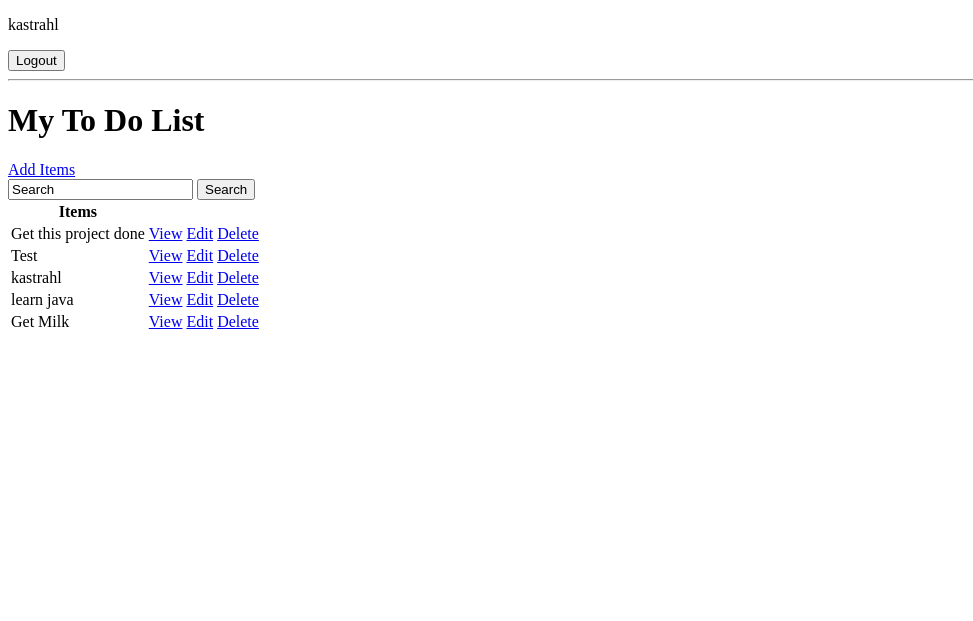
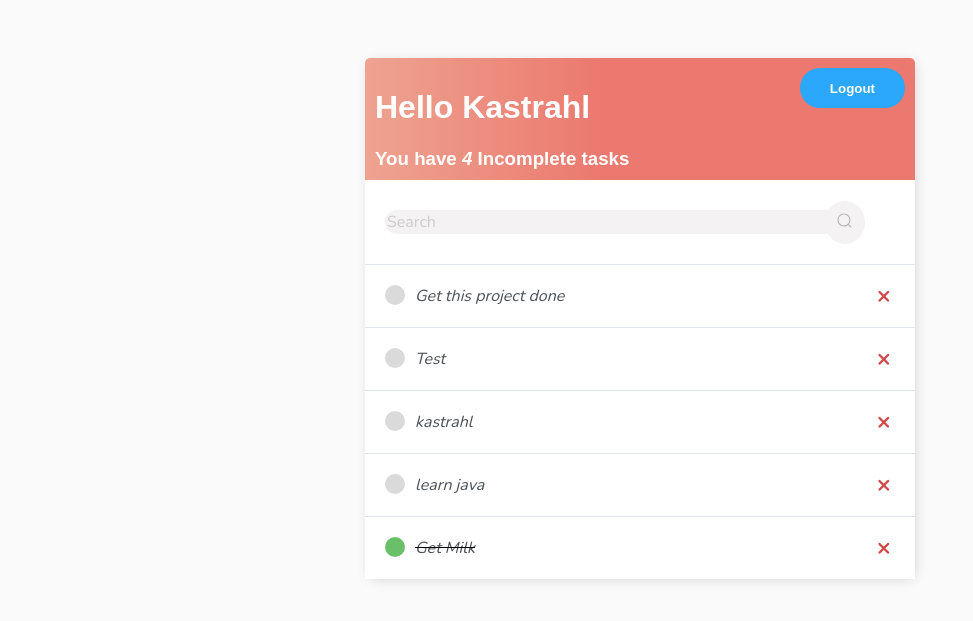
Before and after one commit to kastrahl/simpletodo, a Django app: page / in a window 1280 px wide. Shown: the top 621 px of the page, without its empty margins (0-973 px from the left). Run offline with Django 5.2, Linux system fonts and the light colour scheme; a user stored in the database is signed in; data comes from the database, SQL or seed files in the repository; both versions use the stored data as it was after the commit.

Commit message:
CSS addition and UI componenets

```diff
--- /dev/null
+++ b/base/static/style.css
@@ -0,0 +1,300 @@
+/* *{
+    margin: 0;
+    padding: 0;
+    box-sizing: border-box;
+    font-family: sans-serif;
+}
+
+html{
+    scroll-behavior: smooth;
+} */
+
+body{
+    background-color:#FAFAFA;
+    font-family: 'Nunito', sans-serif;
+    padding-top: 50px;
+}
+
+.container{
+    max-width: 550px;
+    margin: auto;
+    /* above two lines give responsiveness  */
+    background-color:#fff ;
+    -webkit-box-shadow: 2px 2px 13px -4px rgba(0, 0, 0, 0.21);
+    box-shadow: 2px 2px 13px -4px rgba(0, 0, 0, 0.21);
+}
+
+h1,h2,h3,h4,h5,h6 {
+    font-family: 'Raleway', sans-serif;
+}
+
+a,p {
+    color: #4b5156;
+}
+
+.header-bar {
+    display: flex;
+    justify-content: space-between;
+    color: #fff;
+    padding: 10px;
+    border-radius: 5px 5px 0 0;
+    background: linear-gradient(90deg, #EEA390 0%, #EB796F 43%, #EB796F 100%);
+}
+
+.header-bar a {
+    color: rgb(247, 247, 247);
+    text-decoration: none;
+}
+
+
+/* Logout button  */
+button.styled-button,
+a.styled-button {
+  padding: 12.5px 30px;
+  border: 0;
+  border-radius: 100px;
+  background-color: #2ba8fb;
+  color: #ffffff;
+  font-weight: bold;
+  text-decoration: none;
+  display: inline-block;
+  transition: all 0.5s;
+  -webkit-transition: all 0.5s;
+}
+
+button.styled-button:hover,
+a.styled-button:hover {
+  background-color: #6fc5ff;
+  box-shadow: 0 0 20px #6fc5ff50;
+  transform: scale(1.1);
+}
+
+button.styled-button:active,
+a.styled-button:active {
+  background-color: #3d94cf;
+  transition: all 0.25s;
+  -webkit-transition: all 0.25s;
+  box-shadow: none;
+  transform: scale(0.98);
+}
+
+/* delete button task */
+
+button.styled-button-delete,
+a.styled-button-delete {
+  padding: 12.5px 20px;
+  border: 0;
+  border-radius: 100px;
+  background-color: #efa6a6;
+  color: #ffffff;
+  font-weight: bold;
+  text-decoration: none;
+  display: inline-block;
+  transition: all 0.5s;
+  -webkit-transition: all 0.5s;
+}
+
+button.styled-button-delete:hover,
+a.styled-button-delete:hover {
+  background-color: #fa3131;
+  box-shadow: 0 0 20px #6fc5ff50;
+  transform: scale(1.1);
+}
+
+button.styled-button-delete:active,
+a.styled-button-delete:active {
+  background-color: #3d94cf;
+  transition: all 0.25s;
+  -webkit-transition: all 0.25s;
+  box-shadow: none;
+  transform: scale(0.98);
+}
+
+/* Search Bar  */
+.search {
+    display: flex;
+    align-items: center;
+    justify-content: space-between;
+    text-align: center;
+    margin: 20px;
+}
+
+.search__input {
+    font-family: inherit;
+    font-size: inherit;
+    background-color: #f4f2f2;
+    border: none;
+    color: #646464;
+    /* padding: 0.7rem 1rem 0.7rem 1rem; */
+    border-radius: 30px;
+    width: 100%;
+    transition: all ease-in-out .5s;
+    /* margin-right: -2rem; */
+}
+
+.search__input:hover, .search__input:focus {
+    box-shadow: 0 0 1em #00000013;
+}
+
+.search__input:focus {
+    outline: none;
+    background-color: #f0eeee;
+}
+
+.search__input::-webkit-input-placeholder {
+    font-weight: 100;
+    color: #ccc;
+}
+
+.search__input:focus + .search__button {
+    background-color: #f0eeee;
+}
+
+.search__button {
+    position: relative;
+    right: 30px; /* Adjust the position of the button as needed */
+    background-color: #f4f2f2;
+    border: none;
+    cursor: pointer;
+    padding: 0;
+    margin-top: .1em;
+    padding: 0.7rem;
+    border-radius: 50%;
+}
+
+.search__button:hover {
+    cursor: pointer;
+}
+
+.search__icon {
+    height: 1.3em;
+    width: 1.3em;
+    fill: #b4b4b4;
+}
+
+
+
+/* UI opensource task cards  CSS */
+
+.card p {
+    font-size: 17px;
+    font-weight: 400;
+    line-height: 20px;
+    color: #666;
+    text-decoration: none;
+}
+
+.card p.small {
+    font-size: 14px;
+}
+
+.go-corner {
+    display: flex;
+    align-items: center;
+    justify-content: center;
+    position: absolute;
+    width: 32px;
+    height: 32px;
+    overflow: hidden;
+    top: 0;
+    right: 0;
+    background-color: #00838d;
+    border-radius: 0 4px 0 32px;
+}
+
+.go-arrow {
+    margin-top: -4px;
+    margin-right: -4px;
+    color: white;
+    font-family: courier, sans;
+}
+
+.card1 {
+    display: flex;
+    align-items: center;
+    justify-content: space-between;
+    position: relative;
+    /* max-width: 262px; */
+    background-color: #f2f8f9;
+    border-radius: 4px;
+    padding: 32px 24px;
+    margin: 12px;
+    text-decoration: none;
+    z-index: 0;
+    overflow: hidden;
+}
+
+.card1:before {
+    content: "";
+    position: absolute;
+    z-index: -1;
+    top: -16px;
+    right: -16px;
+    background: #00838d;
+    height: 32px;
+    width: 32px;
+    border-radius: 32px;
+    transform: scale(1);
+    transform-origin: 50% 50%;
+    transition: transform 0.25s ease-out;
+}
+
+.card1:hover:before {
+    transform: scale(200);
+}
+
+.card1:hover p {
+    transition: all 0.3s ease-out;
+    color: rgba(255, 255, 255, 0.8);
+}
+
+.card1:hover h3 {
+    transition: all 0.3s ease-out;
+    color: #fff;
+}
+
+
+
+/* Tutorial tasks CSS  */
+.task-wrapper{
+    display: flex;
+    align-items: center;
+    justify-content: space-between;
+    background-color: #fff;
+    border-top: 1px solid #dfe4ea;
+    overflow: hidden;
+}
+.task-title {
+    display: flex;
+    padding: 20px;
+}
+
+.task-title a {
+    text-decoration: none;
+    color: #4b5156;
+    margin-left: 10px;
+}
+
+.task-complete-icon {
+    height: 20px;
+    width: 20px;
+    background-color: rgb(105, 192, 105);
+    border-radius: 50%;
+}
+
+.task-incomplete-icon {
+    height: 20px;
+    width: 20px;
+    background-color: rgb(218, 218, 218);
+    border-radius: 50%;
+}
+
+.delete-link {
+    margin-right: 25px;
+    text-decoration: none;
+    font-weight: 900;
+    color: #cf4949;
+    font-size: 22px;
+    line-height: 0;
+    padding: 20px 0px;
+}
--- /dev/null
+++ b/base/templates/base/main.html
@@ -0,0 +1,21 @@
+{% load static %}
+<!DOCTYPE html>
+<html lang="en">
+<head>
+    <meta charset="UTF-8">
+    <meta name="viewport" content="width=device-width, initial-scale=1.0">
+    <title>To Do List</title>
+    <link rel="stylesheet" type="text/css" href="{% static 'style.css' %}">
+    <link rel="preconnect" href="https://fonts.googleapis.com">
+    <link rel="preconnect" href="https://fonts.gstatic.com" crossorigin>
+    <link href="https://fonts.googleapis.com/css2?family=Nunito:wght@200&display=swap" rel="stylesheet">
+</head>
+<body>
+    <div class="container">
+        <!-- elements from other pages will go here -->
+        {% block content %}
+
+        {% endblock content %}
+    </div>
+</body>
+</html>
--- a/base/templates/base/task_list.html
+++ b/base/templates/base/task_list.html
@@ -1,5 +1,7 @@
+{% extends 'base/main.html' %}
+{% block content %}
 <!-- homepage tasks listing  -->
-<!DOCTYPE html>
+<!-- <!DOCTYPE html>
 <html lang="en">
 <head>
     <meta charset="UTF-8">
@@ -8,17 +10,27 @@
 </head>
 <body>
 
+
+</body> -->
+
+<div class="header-bar">
+    <div>
+        <h1>Hello {{request.user | title}}</h1>
+        <h3 style = "margin: 0"> You have <i>{{count}}</i> Incomplete task{{count|pluralize:"s"}} </h3>
+    </div>
     {% if request.user.is_authenticated %}
-    <p>{{ request.user }}</p>
-    <!-- <a href="{% url 'logout' %}">Log Out</a>       Won't work error 405, need csrf token by django -->
+    <!-- <a href="{% url 'logout' %}">Log Out</a>       Won't work error 405 get instead of post, need csrf token by django -->
     <form action="{% url 'logout' %}" method="post">
         {% csrf_token %}
-        <button type="submit">Logout</button>
+        <button type="submit" class="styled-button" >Logout</button>
     </form>
     {% else %}
-    <a href="{% url 'login' %}">Log In</a>
+    <a href="{% url 'login' %}" class="styled-button" >Log In</a>
     {% endif %}
+</div>
 
+
+<!--
 <hr>
 <h1>My To Do List</h1>
 <a href="{% url 'task-create' %}"> Add Items</a>
@@ -26,27 +38,99 @@
 <form method="get" id="search-form" >
     <input type="search" name="search-area" value="{% if search_input %}{{ search_input }}{% else %}Search{% endif %}" onfocus="clearSearchHint(this)" onblur="restoreSearchHint(this)">
     <input type="submit" value="Search">
+</form> -->
+
+<form id="search-form" action="/search" method="get">
+<div class="search">
+    <input type="text" class="search__input" placeholder="Search">
+    <button class="search__button">
+        <svg class="search__icon" aria-hidden="true" viewBox="0 0 24 24">
+            <g>
+                <path d="M21.53 20.47l-3.66-3.66C19.195 15.24 20 13.214 20 11c0-4.97-4.03-9-9-9s-9 4.03-9 9 4.03 9 9 9c2.215 0 4.24-.804 5.808-2.13l3.66 3.66c.147.146.34.22.53.22s.385-.073.53-.22c.295-.293.295-.767.002-1.06zM3.5 11c0-4.135 3.365-7.5 7.5-7.5s7.5 3.365 7.5 7.5-3.365 7.5-7.5 7.5-7.5-3.365-7.5-7.5z"></path>
+            </g>
+        </svg>
+    </button>
+</div>
 </form>
+
+<div class="task-item-wrapper">
+    {% for task in tasks %}
+        <div class="task-wrapper">
+            {% if task.complete %}
+                <div class="task-title">
+                    <div class="task-complete-icon"></div>
+                    <i><s><a href="{% url 'task-update' task.id %}">{{task}}</a></s></i>
+                </div>
+                <a class="delete-link" href="{% url 'task-delete' task.id %}">&#215;</a>
+            {% else %}
+                <div class="task-title">
+                    <div class="task-incomplete-icon"></div>
+                    <i><a href="{% url 'task-update' task.id %}">{{task}}</a></i>
+                </div>
+                <a class="delete-link" href="{% url 'task-delete' task.id %}">&#215;</a>
+            {% endif %}
+        </div>
+    {% empty %}
+    <h3>No Items in List</h3>
+    {% endfor %}
+</div>
+
+
+
+<!--
+
+<div class="cards-container">
+    <!- - Loop through all the items - ->
+    {% for task in tasks %}
+    <div class="card1">
+        <a href="{% url 'task-update' task.id %}">
+            <p>{{ task.title }}</p>
+            <!- - <p class="small">details </p> - ->
+            <div class="go-corner" href="#">
+                <div class="go-arrow">
+                    →
+                </div>
+            </div>
+        </a>
+        <div class="card-actions">
+            <!- - <a class="delete-link" href="{% url 'task-delete' task.id %}">&#215;</a> - ->
+            <!- - <a href="{% url 'task-update' task.id %}" class="styled-button">Edit</a> - ->
+            <a href="{% url 'task-delete' task.id %}" class="styled-button-delete">x</a>
+        </div>
+    </div>
+    {% empty %}
+    <h3>No Items in List</h3>
+    {% endfor %}
+</div>
+
+ -->
+
+
+
+
+<!--
 <table>
     <tr>
-            <th>Items</th>              <!-- th acts as cell header -->
-            <th> </th>                  <!--   #td only shows if we've a th for each td-->
+        <th>Items</th>              <! -- th acts as cell header - ->
+        <th> </th>                  <!- -   #td only shows if we've a th for each td- >
         <th> </th>
         <th> </th>
     </tr>
-        <!-- loop through all the items  -->
-        {% for task in tasks %}   <!-- this si django templating syntax-->
+    <!- - loop through all the items  - ->
+    {% for task in tasks %}   <!- - this si django templating syntax- ->
     <tr>
-            <td>{{task.title}}</td>                                     <!-- td acts as cell value -->
-            <td><a href="{% url 'task' task.id %}">View</a></td>
+        <td>{{task.title}}</td>                                     <!- - td acts as cell value - ->
+    <!-  -    <td><a href="{% url 'task' task.id %}">View</a></td> - ->
         <td><a href="{% url 'task-update' task.id %}">Edit</a></td>
         <td><a href="{% url 'task-delete' task.id %}">Delete</a></td>
     </tr>
     {% empty %}
     <h3>No Items in List</h3>
     {% endfor %}
-    </table>
-</body>
+</table> -->
+
+
+
 
 <script>
     function clearSearchHint(input) {
@@ -62,4 +146,5 @@
     }
 </script>
 
-</html>
+{% endblock content %}
+<!-- </html> -->
```
Also changed, not shown: base/templates/base/login.html (+19 -5 lines), base/templates/base/register.html (+18 -3 lines), base/templates/base/task.html (+10 -3 lines), base/templates/base/task_confirm_delete.html (+14 -1 lines), base/templates/base/task_form.html (+16 -3 lines), simpletodo/settings.py (+8 -5 lines), db.sqlite3. Lines whose indentation alone changed are shown as unchanged.
